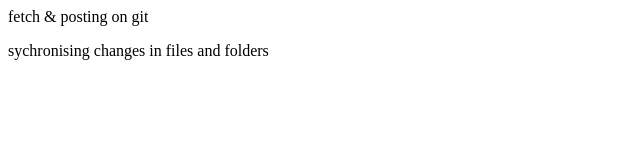
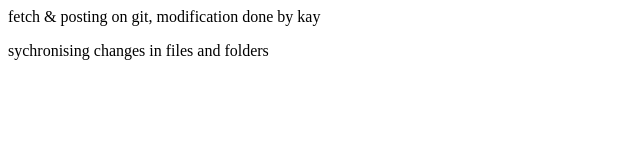
Before and after one commit to dmamit/lp, a plain HTML site: page index.html in a window 1280 px wide. Shown: the whole page, without its empty margins (0-640 px from the left). Drawn offline with Linux system fonts and the light colour scheme.

Commit message:
added some in index by kay

```diff
--- a/index.html
+++ b/index.html
@@ -4,7 +4,7 @@
 </head>
 <body>
 <p>
-fetch & posting on git
+fetch & posting on git, modification done by kay
 </p>
 <p> sychronising changes in files and folders </p>
 </body>
```
